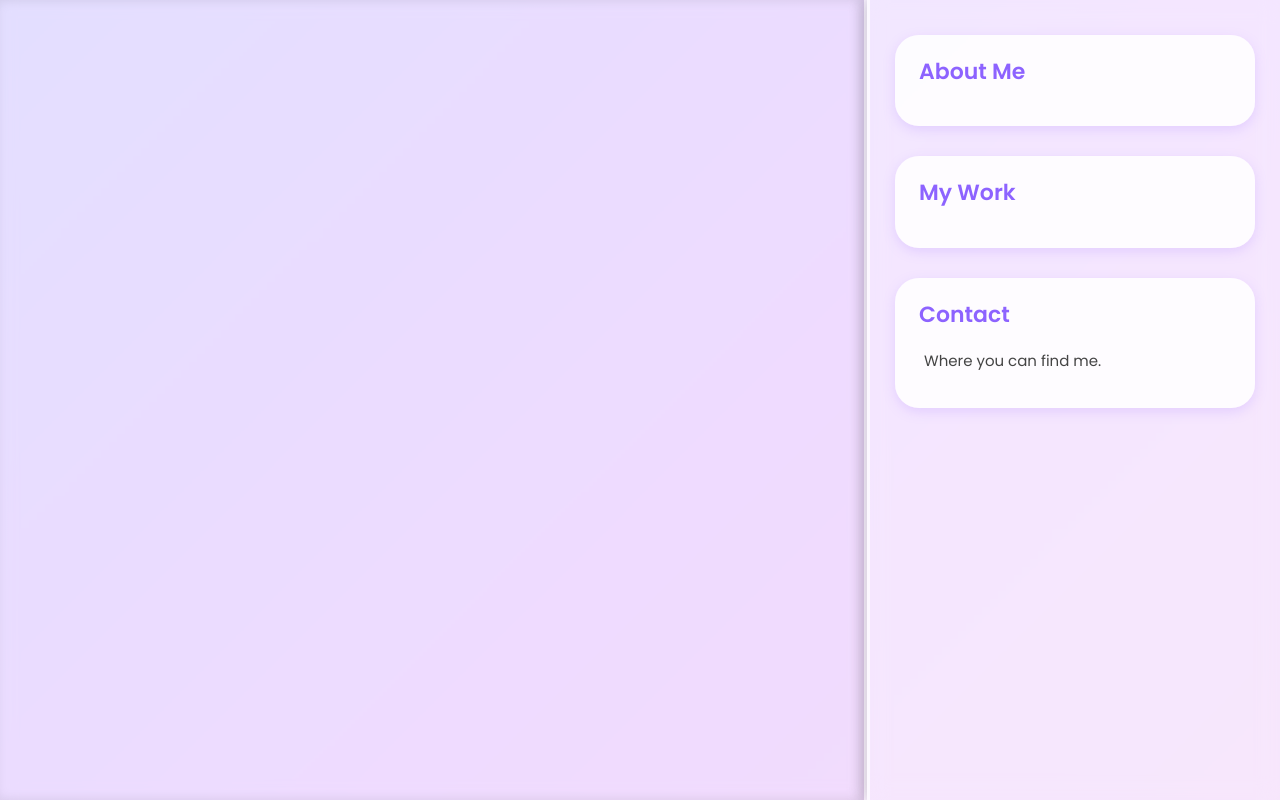
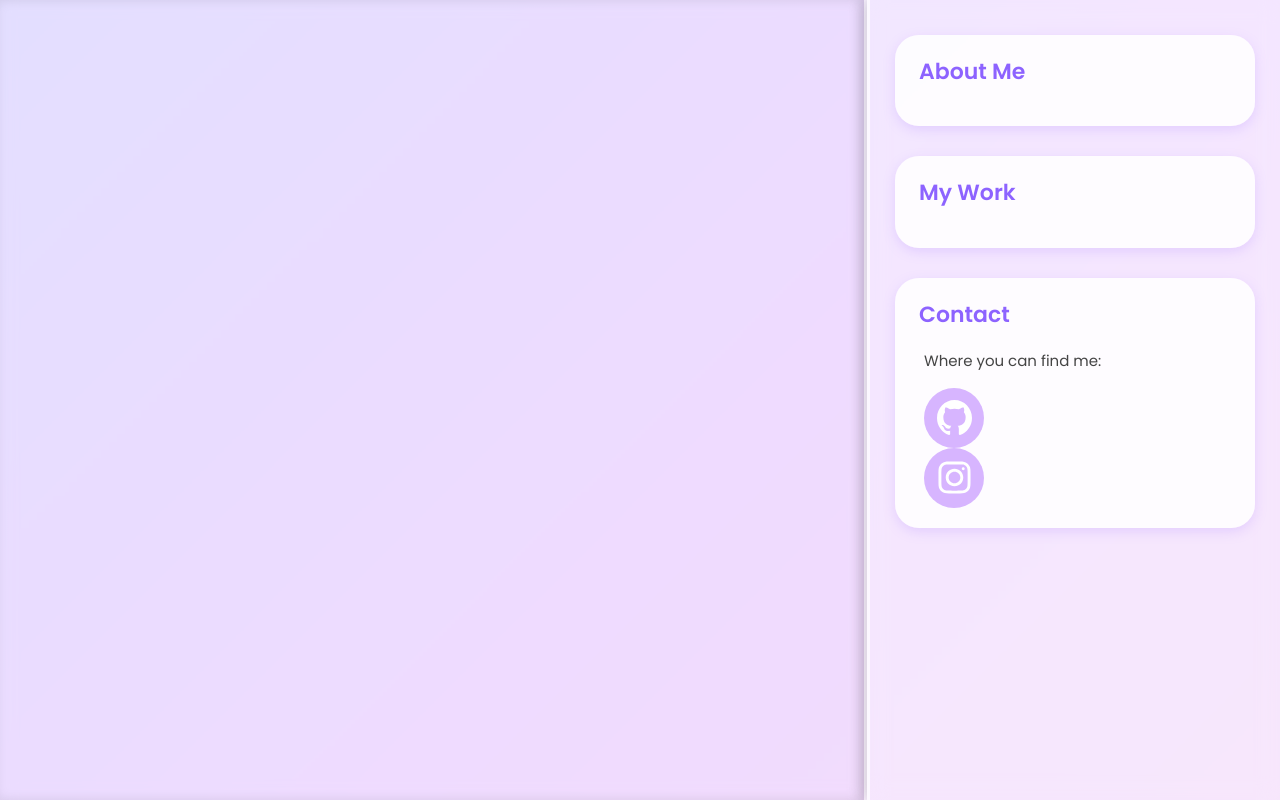
Before and after one commit to elidrocarburo/room_portfolio, a plain HTML site: page index.html in a window 1280 px wide. Both pictures are taken after a click on the element "Contact". Drawn offline with Linux system fonts and the light colour scheme.

Commit message:
feat(index): contact finished

```diff
--- a/index.html
+++ b/index.html
@@ -5,7 +5,7 @@
   <meta name="viewport" content="width=device-width, initial-scale=1.0" />
   <title>Pastel Layout</title>
   <link href="https://fonts.googleapis.com/css2?family=Poppins:wght@300;400;600&display=swap" rel="stylesheet">
-
+  <link rel="stylesheet" href="https://cdnjs.cloudflare.com/ajax/libs/font-awesome/6.4.0/css/all.min.css">
 
   <link rel="stylesheet" href="./style.css">
 </head>
@@ -60,10 +60,19 @@
   </div>
 </div>
 
-<div class="section">
-  <h2>Contact</h2>
-  <div class="section-content"><p>Where you can find me.</p></div>
-</div>
+  <div class="section">
+    <h2>Contact</h2>
+    <div class="section-content">
+      <p>Where you can find me:</p>
+      <a href="https://github.com/elidrocarburo" target="_blank" class="contact-icon">
+        <img src="assets/icons/github.svg" alt="GitHub">
+      </a>
+      <a href="https://www.instagram.com/endbringer__666__/" target="_blank" class="contact-icon">
+        <img src="assets/icons/instagram.svg" alt="Instagram">
+      </a>
+    </div>
+  </div>
+
 
 
   <script src="./main.js"></script>
--- a/style.css
+++ b/style.css
@@ -153,6 +153,39 @@ body {
   font-size: 15px;
 }
 
+.contact-icons {
+  display: flex;
+  flex-direction: row;
+  gap: 20px;
+  align-items: center;
+  margin-top: 15px;
+}
+
+.contact-icon {
+  width: 60px;
+  height: 60px;
+  background: #d7b5ff;
+  border-radius: 50%;
+  display: flex;
+  align-items: center;
+  justify-content: center;
+  transition: all 0.3s ease;
+  overflow: hidden;
+}
+
+.contact-icon img {
+  width: 35px;
+  height: 35px;
+  object-fit: contain;
+}
+
+.contact-icon:hover {
+  background: #b891ff;
+  transform: translateY(-4px) scale(1.1);
+}
+
+
+
 /* Animación suave para las secciones */
 @keyframes fadeIn {
   from { opacity: 0; transform: translateY(4px); }
```
Also changed, not shown: assets/icons/github.svg (added), assets/icons/instagram.svg (added).
